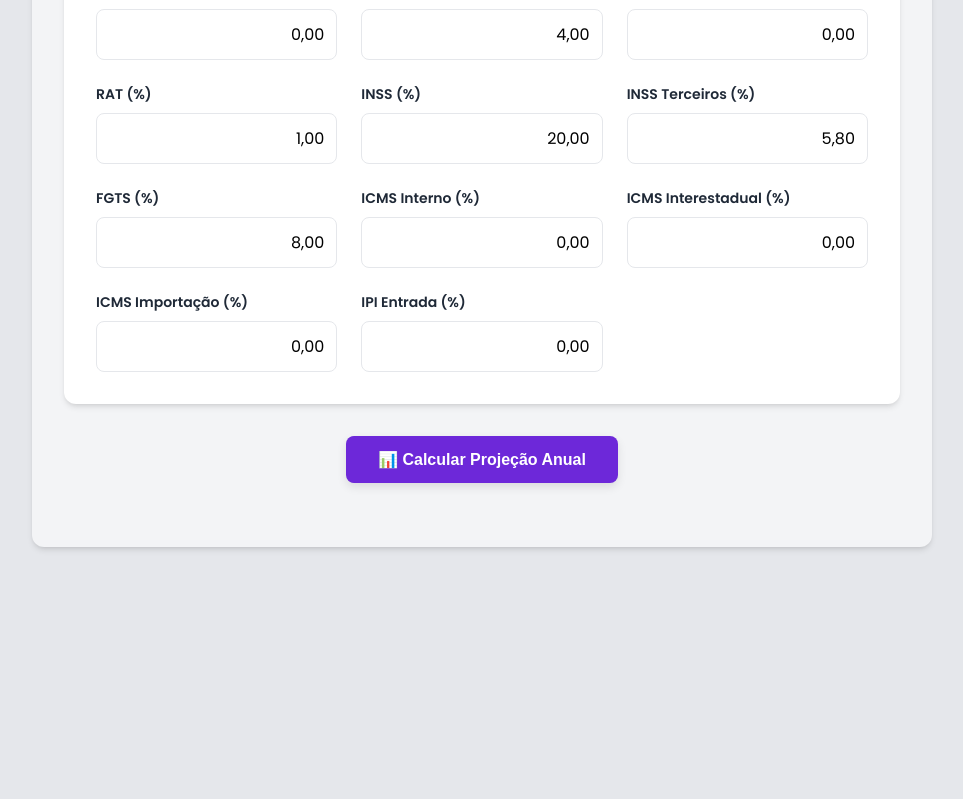
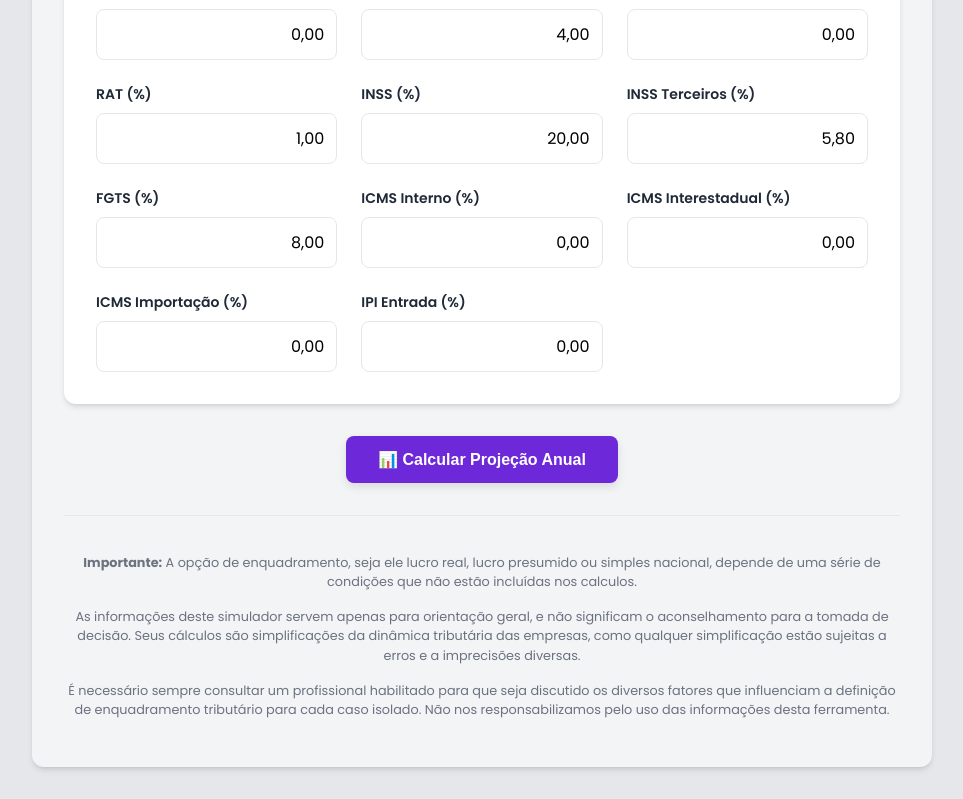
Before and after one commit to arthurportella/SimulacaoTributaria, a Vue app in the folder simulador-tributario/: page / in a window 1280 px wide. Shown: the part 1322-2121 px from the top of the page, without its empty margins (158-1121 px from the left). Before the commit the page ends 1901 px from the top, so only its background shows below. Built offline with nearby package versions, Linux system fonts and the light colour scheme.

Commit message:
coloquei um rodapé informativo

```diff
--- a/simulador-tributario/src/App.vue
+++ b/simulador-tributario/src/App.vue
@@ -1,7 +1,7 @@
 <template>
   <div id="app-container">
     <header class="app-header">
-      <h1 class="logo-text">Simulador Tributário Avançado</h1>
+      <h1 class="logo-text">Simulador de Planejamento tributário</h1>
       <p class="subtitle">Planejamento e clareza para suas decisões fiscais anuais</p>
     </header>
 
@@ -90,10 +90,17 @@
         🏆 O regime de menor **carga tributária** projetada é o <strong>{{ melhorRegime }}</strong>.
       </div>
     </section>
-  </div>
+
+    <footer class="app-footer">
+      <p><strong>Importante:</strong> A opção de enquadramento, seja ele lucro real, lucro presumido ou simples nacional, depende de uma série de condições que não estão incluídas nos calculos.</p>
+      <p>As informações deste simulador servem apenas para orientação geral, e não significam o aconselhamento para a tomada de decisão. Seus cálculos são simplificações da dinâmica tributária das empresas, como qualquer simplificação estão sujeitas a erros e a imprecisões diversas.</p>
+      <p>É necessário sempre consultar um profissional habilitado para que seja discutido os diversos fatores que influenciam a definição de enquadramento tributário para cada caso isolado. Não nos responsabilizamos pelo uso das informações desta ferramenta.</p>
+    </footer>
+    </div>
 </template>
 
 <script setup>
+// ... (toda a seção <script> permanece a mesma) ...
 import { reactive } from 'vue';
 import { useTributos } from './composables/useTributos.js';
 import './assets/css/styles.css';
@@ -193,6 +200,8 @@ const { resultados, simularImpostos, rankedResults, melhorRegime } = useTributos
   box-shadow: var(--sombra-card);
 }
 
+/* ... (demais estilos CSS sem alterações) ... */
+
 .form-grid-3-cols {
   display: grid;
   grid-template-columns: repeat(3, 1fr);
@@ -204,8 +213,6 @@ const { resultados, simularImpostos, rankedResults, melhorRegime } = useTributos
   justify-content: center;
   margin-bottom: 2rem;
 }
-
-/* === 💅 CÓDIGO DO BOTÃO ATUALIZADO ABAIXO === */
 
 .main-button {
   background-color: var(--cor-primaria); /* Cor de fundo principal da sua aplicação */
@@ -233,8 +240,6 @@ const { resultados, simularImpostos, rankedResults, melhorRegime } = useTributos
   transform: translateY(0); /* Retorna à posição original ao clicar */
   box-shadow: 0 2px 5px rgba(0, 0, 0, 0.1); /* Sombra menor para simular o clique */
 }
-
-/* === FIM DAS ALTERAÇÕES NO BOTÃO === */
 
 input[type="text"] {
   text-align: right;
@@ -376,6 +381,22 @@ select:focus {
   font-size: 1.125rem;
 }
 
+/* === 👇 NOVOS ESTILOS PARA O RODAPÉ ADICIONADOS AQUI 👇 === */
+.app-footer {
+  margin-top: 2rem;
+  padding-top: 1.5rem;
+  border-top: 1px solid var(--cor-borda);
+  text-align: center;
+  font-size: 0.8rem;
+  color: var(--cor-texto-suave);
+}
+
+.app-footer p {
+  margin-bottom: 1rem;
+  line-height: 1.5;
+}
+/* === FIM DOS ESTILOS DO RODAPÉ === */
+
 @media (max-width: 768px) {
 
   .form-grid,
```
